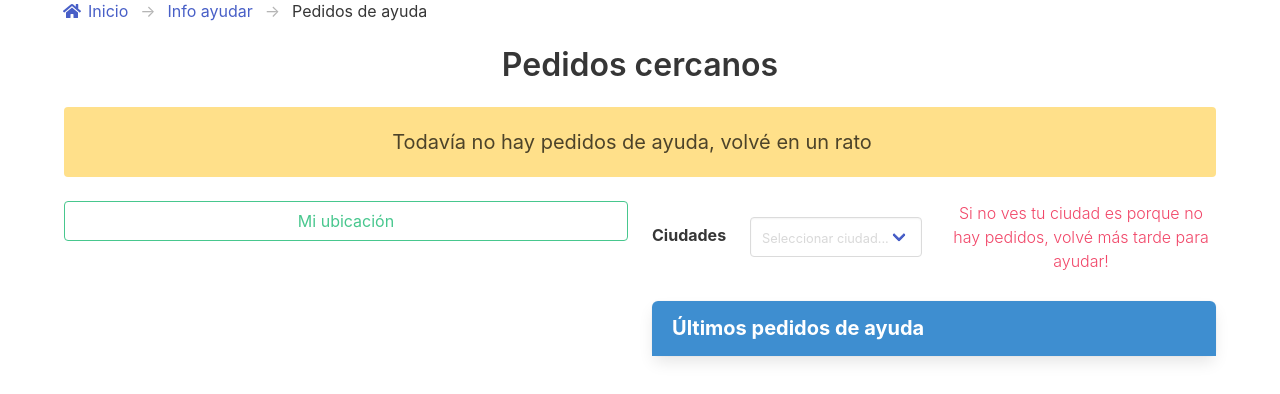
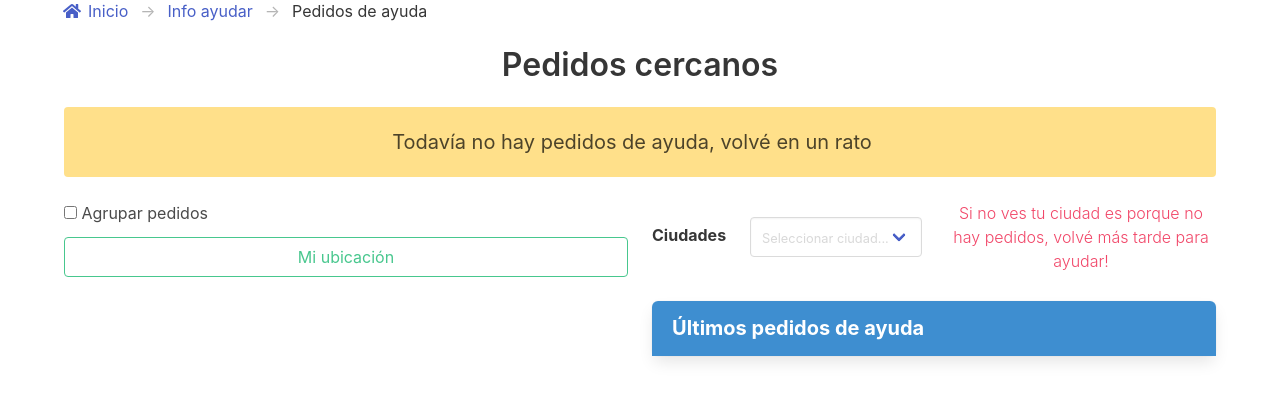
Before and after one commit to melizeche/ayudapy, a Django app: template templates/list.html in a window 1280 px wide. Shown: the part 133-527 px from the top of the page. Run offline with Django 3.2, Linux system fonts and the light colour scheme; the template is opened without the code that fills it, so the values that code supplies are empty; some libraries are stand-ins or nearby versions.

Commit message:
Added switch selector for marker clustering

```diff
--- a/templates/base.html
+++ b/templates/base.html
@@ -20,6 +20,7 @@
 
     <link  rel="icon"   href="{% static "favicon.ico" %}" type="image/ico" />
     <link rel="stylesheet" href="https://cdn.jsdelivr.net/npm/bulma@0.8.0/css/bulma.min.css">
+    <link rel="stylesheet" href="https://cdn.jsdelivr.net/npm/bulma-switch@2.0.0/dist/css/bulma-switch.min.css">
     <script defer src="https://use.fontawesome.com/releases/v5.3.1/js/all.js"></script>
     <!-- Global site tag (gtag.js) - Google Analytics -->
     <script async src="https://www.googletagmanager.com/gtag/js?id=UA-162827339-1"></script>
--- a/templates/list.html
+++ b/templates/list.html
@@ -30,7 +30,15 @@
 {% endif %}
     <div class="columns is-centered">
       <div class="column is-6">
-        {% leaflet_map "main" callback="main_map_init" %}
+        <div style="margin-bottom: .75em; ">
+          <div class="field">
+            <input id="switchNormal" type="checkbox" onclick="groupMarkerRequest()" name="switchNormal" class="switch">
+            <label for="switchNormal">Agrupar pedidos</label>
+          </div>
+        </div>
+        <div class="row">
+          {% leaflet_map "main" callback="main_map_init" %}
+        </div>
         <button id="find-me" class="button is-success  is-outlined is-fullwidth">Mi ubicación</button>
         <p id="status"></p>
       </div>
@@ -91,6 +99,22 @@
       </div>
     </div>
     <script type="text/javascript">
+        //We check if the browser support local Storage caching
+        //in case does not, we disable the switch
+        var switchElement = document.getElementById('switchNormal');
+
+          if (typeof (Storage) === "undefined") {
+            switchElement.disabled = true;
+          } else {
+            switchElement.checked = false;
+            var isGroupMarksActive = JSON.parse(localStorage.getItem("group_markers_setting"));
+            if (isGroupMarksActive != null) {
+              if (isGroupMarksActive) {
+                switchElement.checked = true;
+              }
+            }
+          }
+
         function main_map_init (map, options) {
             // Use Leaflet API here
             this.map = map
@@ -113,7 +137,18 @@
                     'true': 'Salir de Pantalla Completa'
                 }
             }));
-            var markerClusters = L.markerClusterGroup();
+
+            //We check the switch status
+            var isGroupMarksActive = JSON.parse(localStorage.getItem("group_markers_setting"));
+            if (!isGroupMarksActive) {
+              loadMarkers(map, data);//load markers without clustering
+            } else {
+              loadMarkersAndGroup(map, data);
+            }
+        }
+
+        function loadMarkersAndGroup(map, data){
+          var markerClusters = L.markerClusterGroup();
             var layerGroup = L.geoJSON(data, {
               onEachFeature: function (feature, layer) {
                 var popup = '<a class="subtitle" href="/pedidos/'+feature.properties.pk+'"><h1>Pedido #'+feature.properties.pk+
@@ -127,8 +162,18 @@
             map.addLayer( markerClusters );
         }
 
+        function loadMarkers(map, data){
+            L.geoJSON(data, {
+              onEachFeature: function (feature, layer) {
+                var popup = '<a class="subtitle" href="/pedidos/'+feature.properties.pk+'"><h1>Pedido #'+feature.properties.pk+
+                  '</h1></a><p class="has-text-weight-bold">Nombre: '+feature.properties.name+'</p><p>'+feature.properties.title+'</p>'+
+                  '<a class="is-size-6" href="/pedidos/'+feature.properties.pk+'">Ver Pedido</a>';
+                layer.bindPopup(popup);
+              }
+            }).addTo(map);
+        }
+
         function geoFindMe() {
-
             const status = document.querySelector('#status');
 
             function success(position) {
@@ -156,6 +201,18 @@
 
         document.querySelector('#find-me').addEventListener('click', geoFindMe);
 
+        function groupMarkerRequest() {
+          //Update cached status
+          var checkbox = document.getElementById('switchNormal');
+            if (checkbox.checked != true) {
+              localStorage.setItem('group_markers_setting', JSON.stringify(false));
+            } else {
+              localStorage.setItem('group_markers_setting', JSON.stringify(true));
+            }
+
+            location.reload(); //refresh the page with the new map display setting
+
+        }
 
         function setupCitiesDropdown() {
           // based on https://codepen.io/airen/pen/arGXvz
```
